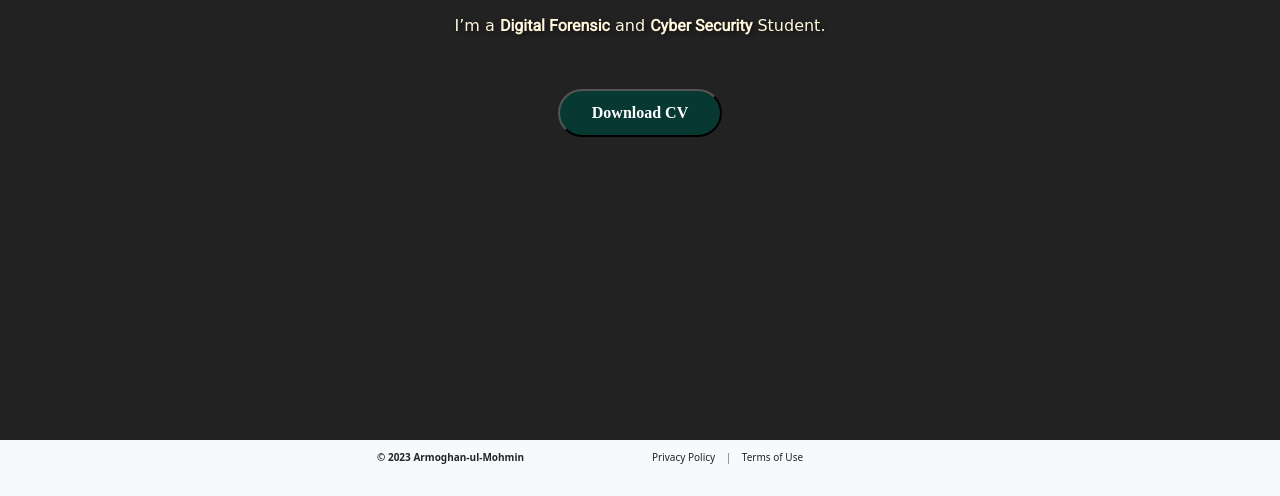
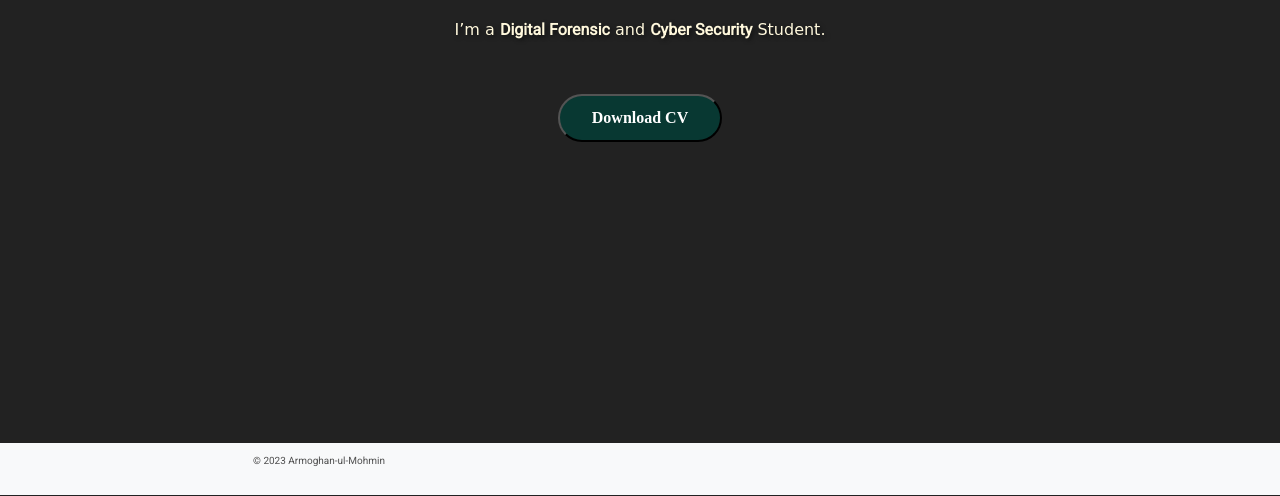
Before and after one commit to Armoghan-ul-Mohmin/Portfolio, a plain HTML site: page index.html in a window 1280 px wide. Shown: the part 422-918 px from the top of the page. Drawn offline with nearby package versions, Linux system fonts and the light colour scheme; a web font is replaced by a local one.

Commit message:
Some Structural Changing

```diff
--- a/index.html
+++ b/index.html
@@ -6,16 +6,15 @@
   <meta http-equiv="X-UA-Compatible" content="IE=edge" />
   <meta name="viewport" content="width=device-width, initial-scale=1.0" />
   <!-- ================ Bootstrap Css link ================-->
-  <link href="https://cdn.jsdelivr.net/npm/bootstrap@5.2.3/dist/css/bootstrap.min.css" rel="stylesheet"
-    integrity="sha384-rbsA2VBKQhggwzxH7pPCaAqO46MgnOM80zW1RWuH61DGLwZJEdK2Kadq2F9CUG65" crossorigin="anonymous" />
+  <link href="https://cdn.jsdelivr.net/npm/bootstrap@5.2.3/dist/css/bootstrap.min.css" rel="stylesheet" integrity="sha384-rbsA2VBKQhggwzxH7pPCaAqO46MgnOM80zW1RWuH61DGLwZJEdK2Kadq2F9CUG65" crossorigin="anonymous">
   <!-- ================ Google Fonts ================-->
-  <link rel="preconnect" href="https://fonts.googleapis.com" />
-  <link rel="preconnect" href="https://fonts.gstatic.com" crossorigin />
-  <link
-    href="https://fonts.googleapis.com/css2?family=Gloock&family=Phudu&family=Roboto:ital,wght@0,100;0,300;0,400;1,400&family=Shantell+Sans:wght@300;400&family=Tilt+Prism&display=swap"
-    rel="stylesheet" />
+  <link rel="preconnect" href="https://fonts.googleapis.com">
+  <link rel="preconnect" href="https://fonts.gstatic.com" crossorigin>
+  <link href="https://fonts.googleapis.com/css2?family=Gloock&family=Phudu&family=Roboto:ital,wght@0,100;0,300;0,400;1,400&family=Shantell+Sans:wght@300;400&family=Tilt+Prism&display=swap" rel="stylesheet">
   <!-- ================ Font Awesom Liberary ================-->
-  <link rel="stylesheet" href="https://cdnjs.cloudflare.com/ajax/libs/font-awesome/4.7.0/css/font-awesome.min.css" />
+  <link href="https://cdnjs.cloudflare.com/ajax/libs/font-awesome/6.0.0/css/all.min.css" rel="stylesheet" />
+  <!-- ================ MDB ================-->
+  <link href="https://cdnjs.cloudflare.com/ajax/libs/mdb-ui-kit/6.2.0/mdb.min.css" rel="stylesheet" />
   <!-- ================ Custom Css link ================-->
   <link rel="stylesheet" href="public/css/styles.css" />
   <title>Armoghan-ul-Mohmin</title>
@@ -24,7 +23,7 @@
 </head>
 
 <body>
-  <!-- ================ Nav Bar ================-->
+  <!-- ================ Nav Bar Start ================-->
   <nav class="navbar navbar-expand-lg">
     <div class="container-fluid">
       <a class="navbar-brand">Armoghan-ul-Mohmin </a>
@@ -41,13 +40,17 @@
             <i class="fa fa-graduation-cap" aria-hidden="true"></i> Qualification </a>
           <a class="nav-link active" aria-current="page" href="Portfolio.html">
             <i class="fa fa-book fa-fw" aria-hidden="true"></i> Portfolio </a>
+          <a class="nav-link active" aria-current="page" href="">
+            <i class='fab fa-blogger-b'></i></i> Blogs </a>
           <a class="nav-link active" aria-current="page" href="Contact.html">
             <i class="fa fa-address-card" aria-hidden="true"></i> Contact us </a>
         </div>
       </div>
     </div>
   </nav>
-  <!-- ================ Home Page ================-->
+  <!-- ================ Nav Bar Ends ================-->
+
+  <!-- ================ Home Page Starts ================-->
   <div class="hero-section ">
     <h1 class="author__name">Hello I’m <span> Armoghan-ul-Mohmin </span></h1>
     <br>
@@ -58,20 +61,14 @@
       </button>
     </div>
   </div>
+   <!-- ================ Home Page Ends ================-->
   <!--================ Footer ================-->
   <footer class="footer">
-    <div class="container">
       <div class="row">
         <div class="col-md-6">
           <p>&copy; 2023 Armoghan-ul-Mohmin</p>
         </div>
-        <div class="col-md-6 text-md-right">
-          <a>Privacy Policy</a>
-          <span class="text-muted mx-2">|</span>
-          <a>Terms of Use</a>
-        </div>
       </div>
-    </div>
   </footer>
   <!-- ================ Custom Javascript link ================-->
   <script src="public/js/script.js"></script>
@@ -83,5 +80,4 @@
     integrity="sha384-cuYeSxntonz0PPNlHhBs68uyIAVpIIOZZ5JqeqvYYIcEL727kskC66kF92t6Xl2V"
     crossorigin="anonymous"></script>
 </body>
-
 </html>
--- a/public/css/styles.css
+++ b/public/css/styles.css
@@ -149,36 +149,11 @@ nav.navbar {
   font-size: 10px;
 }
 
-/* Style for the container inside the footer */
-.footer .container {
-  max-width: 550px;
-  margin:  auto;
-}
 
 /* Style for the row inside the container */
 .footer .row {
   display: flex;
   flex-wrap: wrap;
   justify-content: space-between;
+  text-align: center;
 }
-
-/* Style for the column on the left side of the row */
-.footer .col-md-6:first-of-type {
-  margin-bottom: 5px;
-}
-
-/* Style for the copyright paragraph */
-.footer p {
-  font-weight: bold;
-}
-
-/* Style for the links on the right side of the row */
-.footer a {
-  color: #333;
-  text-decoration: none;
-}
-
-/* Style for the separator between the links */
-.footer .text-muted {
-  color: #999;
-}
```
Also changed, not shown: Contact.html (+7 -3 lines), Portfolio.html (+15 -18 lines), Qualification.html (+18 -30 lines).
